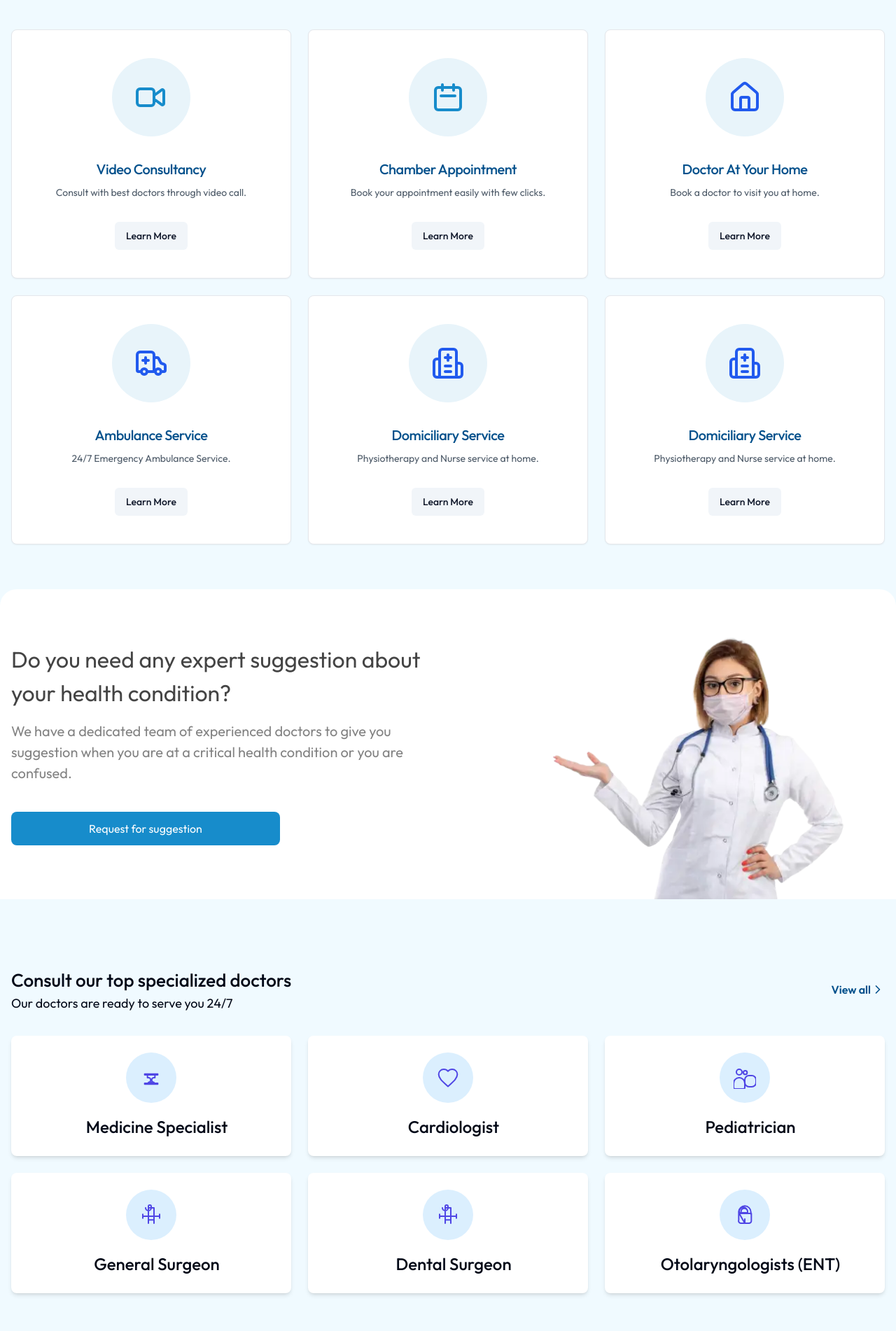
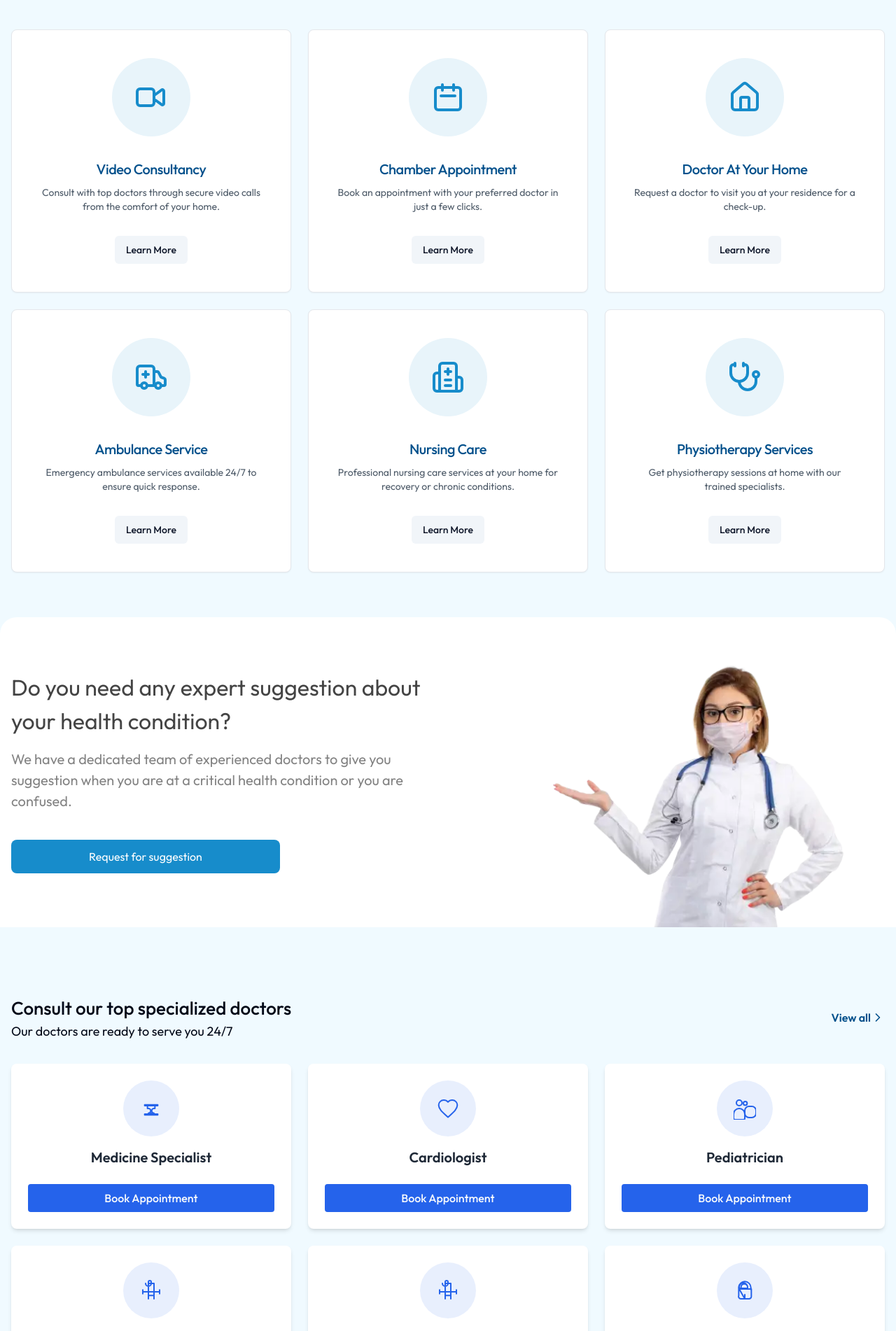
Before and after one commit to smsohag32/health-care-frontend, a React (Vite) app: page / in a window 1280 px wide. Shown: the part 598-2500 px from the top of the page at 70% size. Built offline with nearby package versions, Linux system fonts and the light colour scheme.

Commit message:
specialist section update

```diff
--- a/package.json
+++ b/package.json
@@ -23,6 +23,7 @@
       "class-variance-authority": "^0.7.0",
       "clsx": "^2.1.1",
       "date-fns": "^3.6.0",
+      "framer-motion": "^11.13.1",
       "lucide-react": "^0.427.0",
       "react": "^18.3.1",
       "react-day-picker": "^8.10.1",
--- a/src/components/header/Header.jsx
+++ b/src/components/header/Header.jsx
@@ -26,13 +26,13 @@ const Header = () => {
 
    return (
       <div
-         className={`fixed right-0 left-0 top-0 z-50 transition-all duration-300 ${isScrolled ? 'bg-white shadow-md' : 'bg-transparent'
+         className={`fixed right-0 left-0 top-0 py-2 z-50 transition-all duration-300 ${isScrolled ? 'bg-white shadow-md' : 'bg-transparent'
             }`}
       >
          <nav className='main-container flex items-center justify-between'>
             <div className='flex z-50 items-center lg:gap-16'>
                <Link to={'/'}>
-                  <img className='w-[150px] lg:w-[180px]' src={logo} alt="logo" />
+                  <img className='w-[150px] lg:w-[160px]' src={logo} alt="logo" />
                </Link>
             </div>
 
@@ -43,7 +43,7 @@ const Header = () => {
                         key={path}
                         to={path}
                         className={({ isActive }) =>
-                           `py-4 relative transition-all text-base  duration-300 font-medium ${isActive ? 'text-skyblue ' : 'text-title'}`
+                           `py-3 relative transition-all text-base  duration-300 font-medium ${isActive ? 'text-skyblue ' : 'text-title'}`
                         }
                      >
                         {name}
--- a/src/layouts/Main.jsx
+++ b/src/layouts/Main.jsx
@@ -1,6 +1,6 @@
 import Footer from "@/components/footer/Footer";
 import Header from "@/components/header/Header";
-import { Outlet } from "react-router-dom";
+import { Outlet, ScrollRestoration } from "react-router-dom";
 
 const Main = () => {
    return (
@@ -10,6 +10,7 @@ const Main = () => {
             <Outlet />
          </div>
          <Footer />
+         <ScrollRestoration />
       </div>
    );
 };
--- a/src/pages/Public/Home/Hero.jsx
+++ b/src/pages/Public/Home/Hero.jsx
@@ -1,6 +1,6 @@
 import React from 'react';
 import { Link } from 'react-router-dom';
-import doctor from "@/assets/hero/doctor.svg"
+import doctor from "@/assets/hero/doctor.png"
 import { Stethoscope } from 'lucide-react';
 
 const Hero = () => {
@@ -30,7 +30,7 @@ const Hero = () => {
             </div>
 
 
-            <span className='text-des absolute move-animation top-20 right-2/3 z-30'><Stethoscope className='rotate-180' /></span>
+            <span className='text-des absolute move-animation top-20 right-1/3 lg:right-2/3 z-30'><Stethoscope className='rotate-180' /></span>
          </div>
       </div>
    );
--- a/src/pages/Public/Home/ServiceSection.jsx
+++ b/src/pages/Public/Home/ServiceSection.jsx
@@ -1,13 +1,12 @@
 import { ServiceCard } from "@/components/cards/ServiceCard";
-import { Ambulance, Home, Hospital, House } from "lucide-react";
-import * as React from "react";
+import { Ambulance, Hospital, House, Stethoscope } from "lucide-react";
 
 const ServiceSection = () => {
    return (
       <div className="grid grid-cols-1 sm:grid-cols-2 lg:-mt-10 md:grid-cols-3 main-container lg:grid-cols-3 gap-6 pb-16">
          <ServiceCard
             title="Video Consultancy"
-            description="Consult with best doctors through video call."
+            description="Consult with top doctors through secure video calls from the comfort of your home."
             icon={
                <svg
                   xmlns="http://www.w3.org/2000/svg"
@@ -27,7 +26,7 @@ const ServiceSection = () => {
          />
          <ServiceCard
             title="Chamber Appointment"
-            description="Book your appointment easily with few clicks."
+            description="Book an appointment with your preferred doctor in just a few clicks."
             icon={
                <svg
                   xmlns="http://www.w3.org/2000/svg"
@@ -47,35 +46,26 @@ const ServiceSection = () => {
          />
          <ServiceCard
             title="Doctor At Your Home"
-            description="Book a doctor to visit you at home."
-            icon={
-               <House className="" size={48} />
-            }
+            description="Request a doctor to visit you at your residence for a check-up."
+            icon={<House size={48} className="text-skyblue" />}
          />
          <ServiceCard
             title="Ambulance Service"
-            description="24/7 Emergency Ambulance Service."
-            icon={
-               <Ambulance size={48} />
-            }
+            description="Emergency ambulance services available 24/7 to ensure quick response."
+            icon={<Ambulance size={48} className="text-skyblue" />}
          />
          <ServiceCard
-            title="Domiciliary Service"
-            description="Physiotherapy and Nurse service at home."
-            icon={
-               <Hospital size={48} />
-            }
+            title="Nursing Care"
+            description="Professional nursing care services at your home for recovery or chronic conditions."
+            icon={<Hospital size={48} className="text-skyblue" />}
          />
          <ServiceCard
-            title="Domiciliary Service"
-            description="Physiotherapy and Nurse service at home."
-            icon={
-               <Hospital size={48} />
-            }
+            title="Physiotherapy Services"
+            description="Get physiotherapy sessions at home with our trained specialists."
+            icon={<Stethoscope size={48} className="text-skyblue" />}
          />
       </div>
    );
-}
+};
 
-
-export default ServiceSection
+export default ServiceSection;
--- a/src/pages/Public/Home/TopSpecialized.jsx
+++ b/src/pages/Public/Home/TopSpecialized.jsx
@@ -1,6 +1,8 @@
 import SectionTitle from '@/components/titles/SectionTitle';
 import React from 'react';
-
+import { motion } from 'framer-motion'
+import { User } from 'lucide-react';
+import { Link } from 'react-router-dom';
 const doctors = [
 
    {
@@ -68,14 +70,25 @@ const TopSpecialized = () => {
 
          <div className='grid grid-cols-1 sm:grid-cols-2 lg:grid-cols-3 gap-6 mt-8'>
             {doctors.map((doctor, index) => (
-               <div key={index} className='bg-white p-6 rounded-lg shadow-md flex flex-col items-center'>
-                  <div className='flex items-center flex-col justify-center'>
-                     <div className='text-3xl place-items-center text-indigo-600 secondary-bg p-5 flex items-center justify-center rounded-full'>
-                        <span> {doctor.icon}</span>
+               <motion.div
+                  key={index}
+                  className="bg-white p-6 rounded-lg shadow-md hover:shadow-xl transition-shadow duration-300 flex flex-col items-center"
+                  whileHover={{ scale: 1.05 }}
+                  transition={{ type: "spring", stiffness: 300 }}
+               >
+                  <div className="flex items-center flex-col justify-center w-full">
+                     <div className="text-4xl bg-primary/10 text-primary p-6 rounded-full mb-4">
+                        {doctor.icon || <User className="w-8 h-8" />}
                      </div>
-                     <h3 className='ml-4 text-[24px] font-medium mt-4'>{doctor.name}</h3>
+                     <h3 className="text-xl font-semibold text-gray-800 mb-2">{doctor.name}</h3>
+                     <p className="text-sm text-gray-600">{doctor.specialty}</p>
                   </div>
-               </div>
+                  <div className="mt-4 flex items-center justify-center text-center w-full">
+                     <Link to={"/find-doctors"} className="w-full bg-primary text-primary-foreground hover:bg-primary/90 font-medium py-2 px-4 rounded transition duration-300 ease-in-out">
+                        Book Appointment
+                     </Link>
+                  </div>
+               </motion.div>
             ))}
          </div>
       </div>
```
Also changed, not shown: src/assets/hero/doctor.png (added), 1 other file (tests, documents, lock files or other folders).
